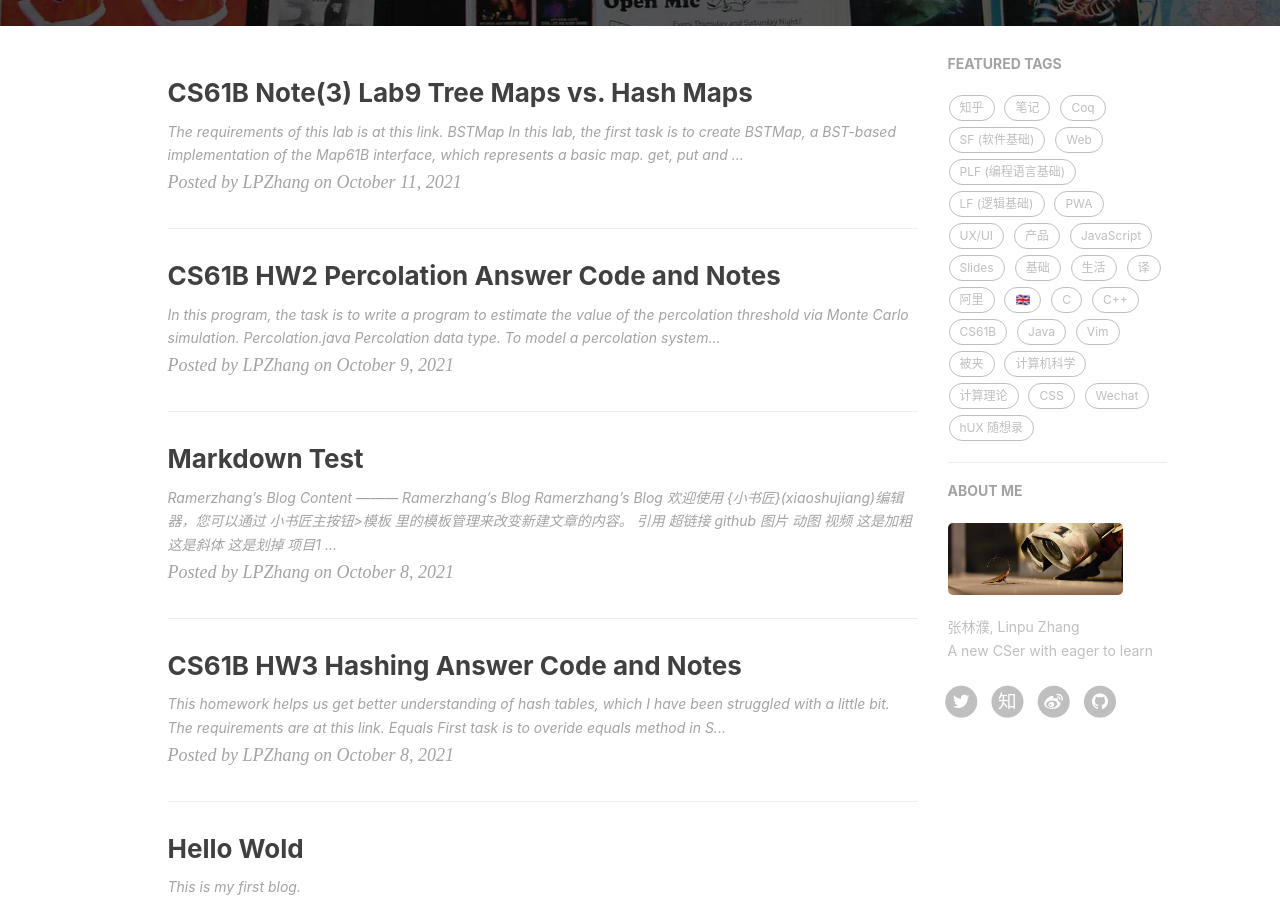
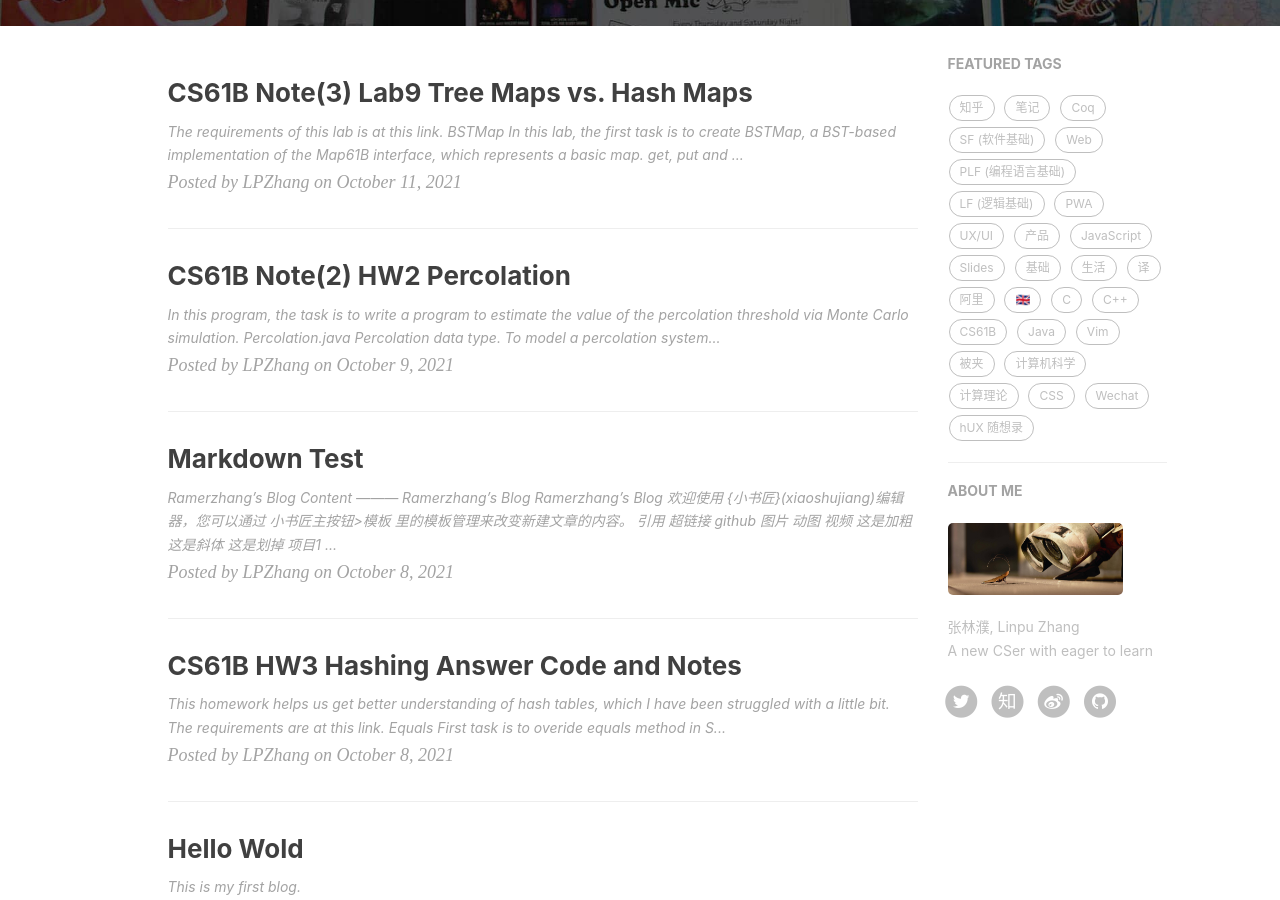
Before and after one commit to Ramer42/Ramer42.github.io, a Jekyll site: the page built from index.html, in a window 1280 px wide and 900 px high, scrolled down 480 px. Built offline with Jekyll 4.4.1, drawn with Linux system fonts in a browser that asks for light colours; nearby versions of some CDN libraries; the list of posts is cut into pages by our own code; comment, search, counter and statistics services are not loaded.

Commit message:
修改文件: _posts/2021-10-09-CS61B-HW2.md

```diff
--- a/_posts/2021-10-09-CS61B-HW2.md
+++ b/_posts/2021-10-09-CS61B-HW2.md
@@ -1,6 +1,6 @@
 ---
 layout:     post
-title: CS61B HW2 Percolation Answer Code and Notes
+title: CS61B Note(2) HW2 Percolation
 date:       2021-10-09 12:00:00
 author:     "LPZhang"
 catalog: false
```
